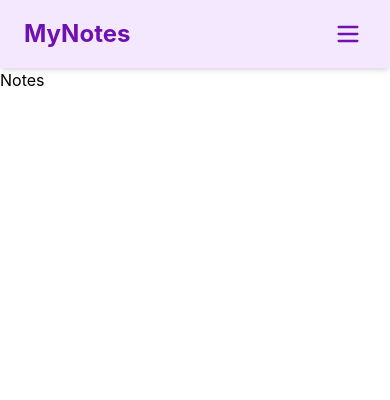
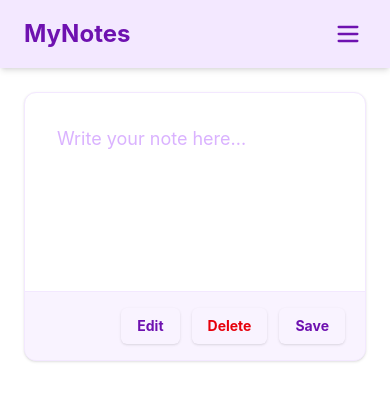
Before and after one commit to marijan-ljubicic/Note-app-Vue-Pinia-Firebase-, a Vue app: page /#/ in a window 390 px wide. Shown: the top 400 px of the page. Built offline with nearby package versions, Linux system fonts and the light colour scheme.

Commit message:
Add responsive card textarea with button funcionality in ViewNotes view

```diff
--- /dev/null
+++ b/src/Components/NotesView.vue
@@ -0,0 +1,30 @@
+<template>
+    <div class="bg-white border border-purple-100 rounded-xl shadow-sm hover:shadow-md transition-shadow duration-300 overflow-hidden">
+      <div class="p-5">
+        <h3 class="text-xl font-bold text-purple-900 mb-2">Note Title</h3>
+        <p class="text-purple-700 leading-relaxed">
+          This is where your note content goes. It has a nice purple tint to match your "MyNotes" theme.
+        </p>
+      </div>
+
+      <div class="bg-purple-50 px-5 py-3 flex justify-end space-x-3 border-t border-purple-100">
+        <button class="flex items-center text-sm font-semibold text-purple-700 hover:text-purple-900 transition-colors">
+          <svg class="w-4 h-4 mr-1" fill="none" stroke="currentColor" viewBox="0 0 24 24">
+            <path stroke-linecap="round" stroke-linejoin="round" stroke-width="2" d="M11 5H6a2 2 0 00-2 2v11a2 2 0 002 2h11a2 2 0 002-2v-5m-1.414-9.414a2 2 0 112.828 2.828L11.828 15H9v-2.828l8.586-8.586z" />
+          </svg>
+          Edit
+        </button>
+
+        <button class="flex items-center text-sm font-semibold text-red-500 hover:text-red-700 transition-colors">
+          <svg class="w-4 h-4 mr-1" fill="none" stroke="currentColor" viewBox="0 0 24 24">
+            <path stroke-linecap="round" stroke-linejoin="round" stroke-width="2" d="M19 7l-.867 12.142A2 2 0 0116.138 21H7.862a2 2 0 01-1.995-1.858L5 7m5 4v6m4-6v6m1-10V4a1 1 0 00-1-1h-4a1 1 0 00-1 1v3M4 7h16" />
+          </svg>
+          Delete
+        </button>
+
+        <button class="bg-purple-700 text-white px-4 py-1.5 rounded-lg text-sm font-bold shadow-sm hover:bg-purple-800 hover:shadow-purple-500/20 transition-all">
+          Save
+        </button>
+      </div>
+    </div>
+  </template>
--- a/src/views/ViewNotes.vue
+++ b/src/views/ViewNotes.vue
@@ -1,5 +1,87 @@
 <template>
-    <div class="notes">
-        <h1>Notes</h1>
+    <div class="p-6 max-w-3xl mx-auto space-y-8">
+
+      <div
+        v-for="(note, index) in notes"
+        :key="note.id"
+        class="bg-white border border-purple-100 rounded-xl shadow-sm hover:shadow-md transition-all duration-300 overflow-hidden"
+      >
+
+        <div class="p-4">
+          <textarea
+            v-model="note.content"
+            :disabled="!note.isEditing"
+            class="w-full h-40 p-4 text-lg text-purple-900 placeholder-purple-300 transition-all duration-200 resize-none antialiased font-sans rounded-lg"
+            :class="note.isEditing ? 'bg-white border-purple-200 focus:outline-none focus:ring-2 focus:ring-purple-200' : 'bg-transparent border-transparent cursor-not-allowed'"
+            placeholder="Write your note here..."
+          ></textarea>
+        </div>
+
+        <div class="bg-purple-100/50 px-5 py-4 flex justify-end items-center space-x-3 border-t border-purple-100">
+
+          <button
+            @click="note.isEditing = true"
+            class="px-4 py-2 text-sm font-bold text-purple-800 hover:bg-purple-700 hover:text-white rounded-md transition-all duration-200 shadow-sm hover:shadow-md hover:shadow-purple-500/25"
+          >
+            Edit
+          </button>
+
+          <button
+            @click="deleteNote(note.id)"
+            class="px-4 py-2 text-sm font-bold text-red-600 hover:bg-red-600 hover:text-white rounded-md transition-all duration-200 shadow-sm hover:shadow-md hover:shadow-red-500/25"
+          >
+            Delete
+          </button>
+
+          <button
+            @click="handleSave(note, index)"
+            class="px-4 py-2 text-sm font-bold text-purple-800 hover:bg-purple-700 hover:text-white rounded-md transition-all duration-200 shadow-sm hover:shadow-md hover:shadow-purple-500/25"
+          >
+            Save
+          </button>
+
+        </div>
+      </div>
     </div>
-</template>
+  </template>
+
+  <script setup>
+  import { ref } from 'vue'
+
+  const notes = ref([
+    {
+      id: Date.now(),
+      content: '',
+      isEditing: true
+    }
+  ])
+
+  const handleSave = (note, index) => {
+    // 1. Don't do anything if the note is empty
+    if (!note.content.trim()) return
+
+    // 2. Lock the current note
+    note.isEditing = false
+
+    // 3. ONLY add a new card if this is the LAST card in the list
+    const isLastNote = index === notes.value.length - 1
+
+    if (isLastNote) {
+      notes.value.push({
+        id: Date.now(),
+        content: '',
+        isEditing: true
+      })
+    }
+  }
+
+  const deleteNote = (id) => {
+    // Prevent deleting the last card if it's the only one
+    if (notes.value.length === 1) {
+      notes.value[0].content = ''
+      notes.value[0].isEditing = true
+      return
+    }
+    notes.value = notes.value.filter(n => n.id !== id)
+  }
+  </script>
```
